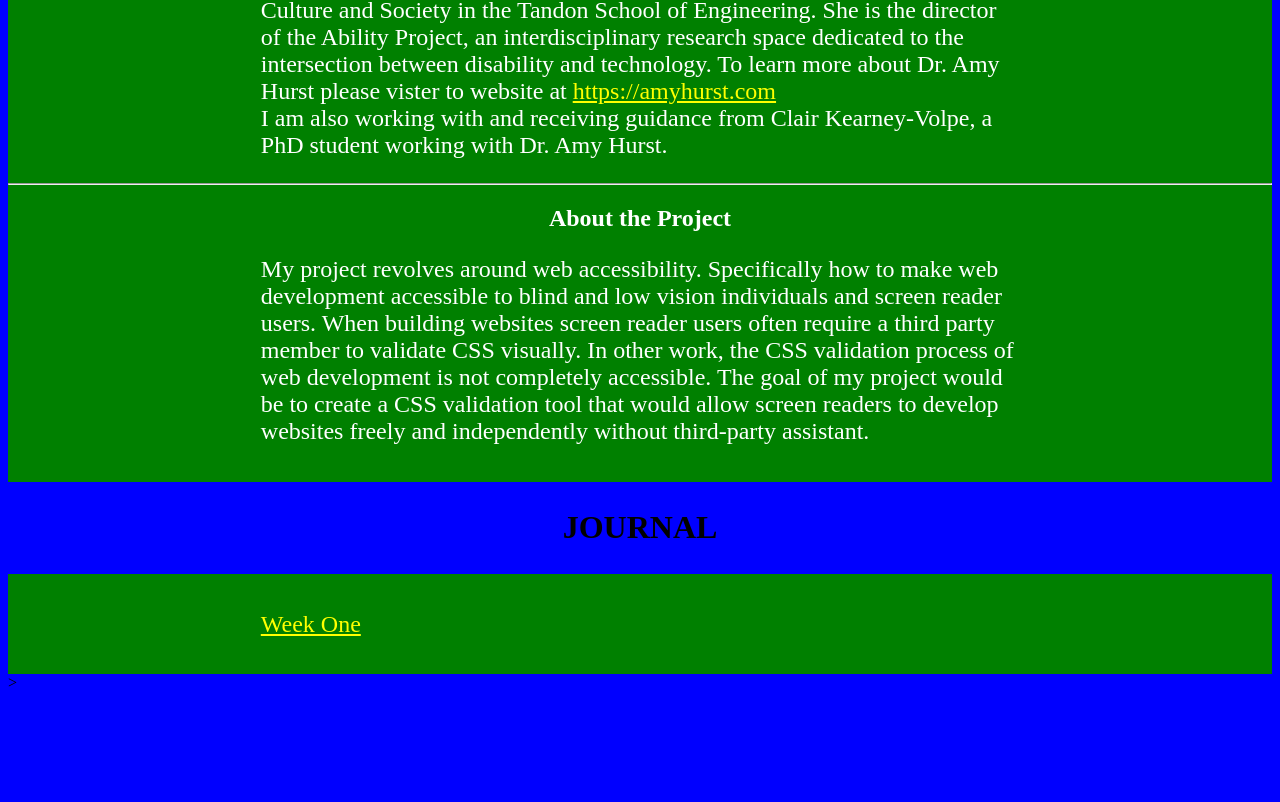
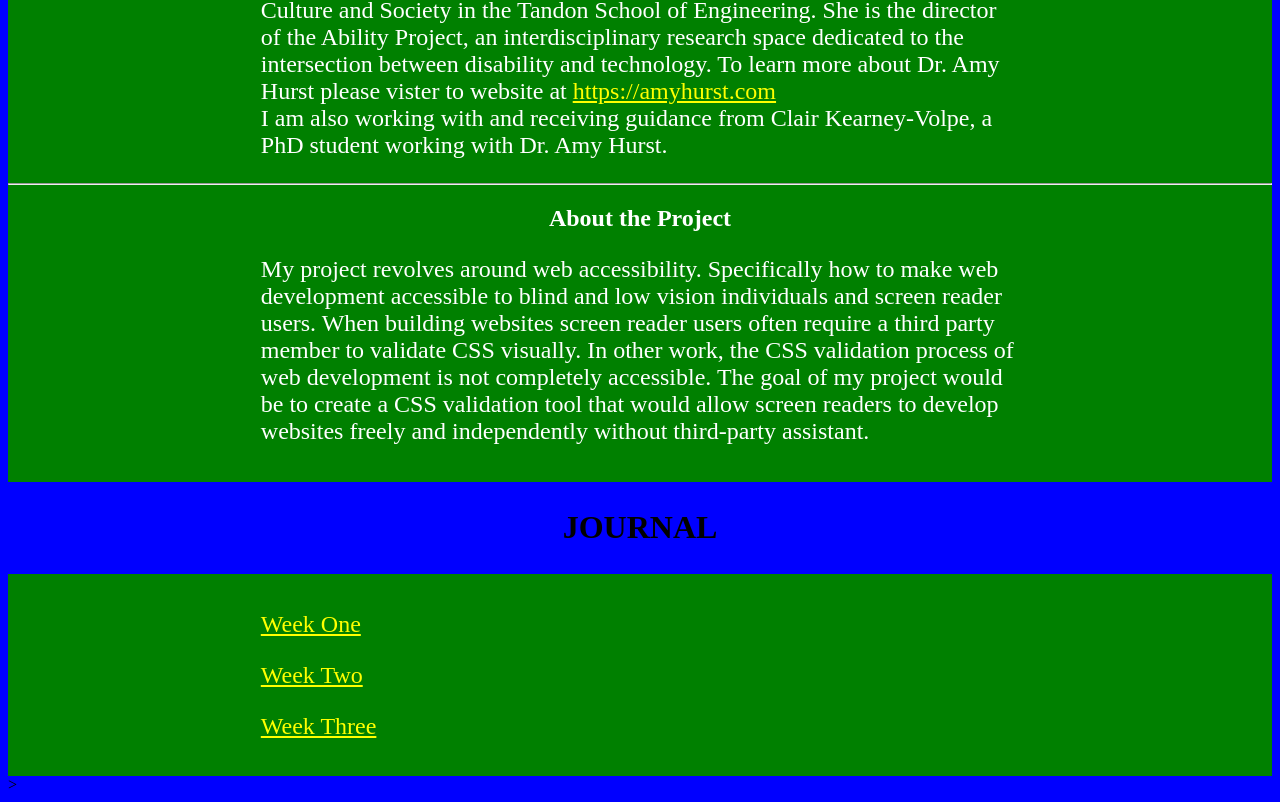
Before and after one commit to manhouyin/manhouyin.github.io, a plain HTML site: page index.html in a window 1280 px wide. Shown: the part 1042-1844 px from the top of the page. Before the commit the page ends 1742 px from the top, so only its background shows below. Drawn offline with Linux system fonts and the light colour scheme.

Commit message:
Update index.html
week three update

```diff
--- a/index.html
+++ b/index.html
@@ -40,6 +40,12 @@
         <p class="text_p">
         <a href="journal_entries/week_one.html" style="color:yellow;">Week One</a>
         </p>
+        <p class="text_p">
+        <a href="journal_entries/week_two.html" style="color:yellow;">Week Two</a>
+        </p>
+        <p class="text_p">
+        <a href="journal_entries/week_three.html" style="color:yellow;">Week Three</a>
+        </p>
     </div>
 
 
```
